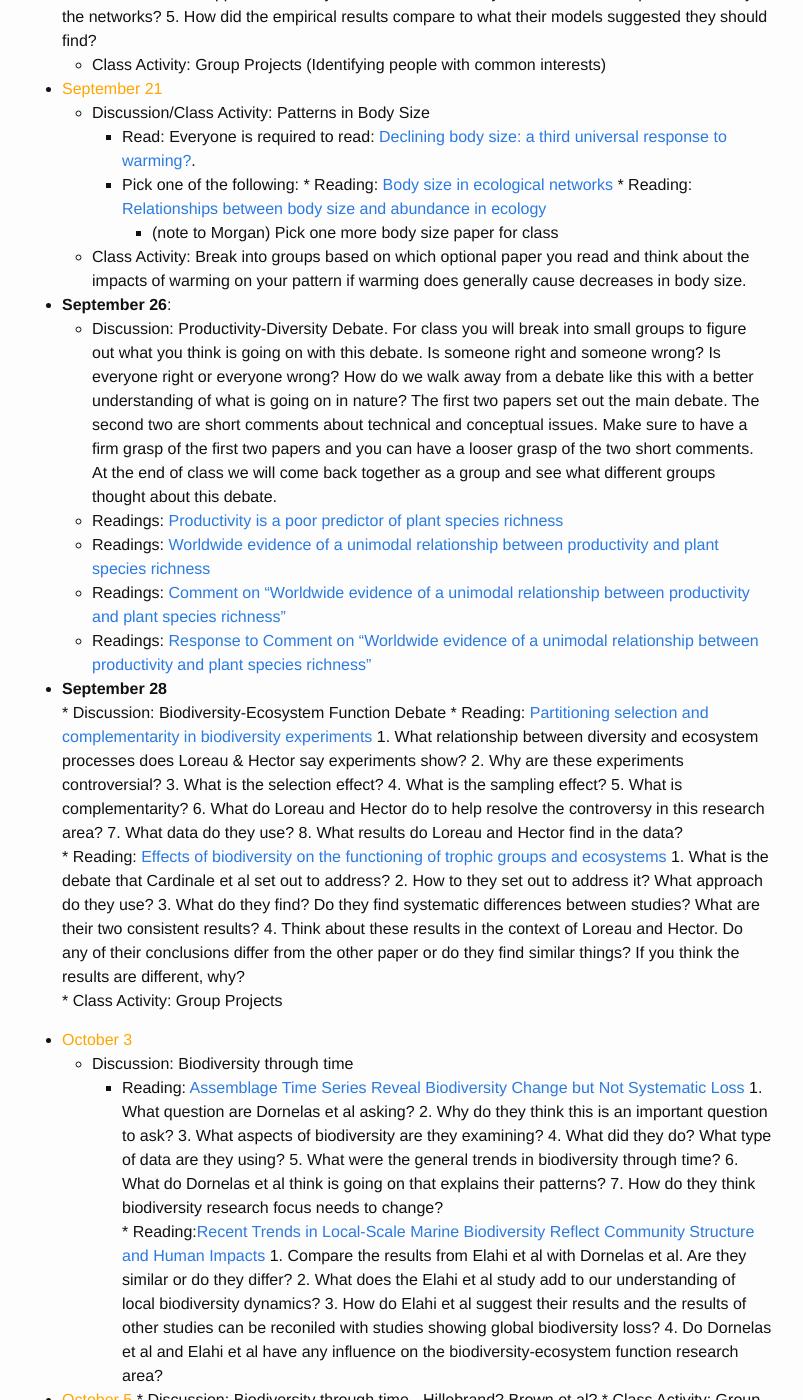
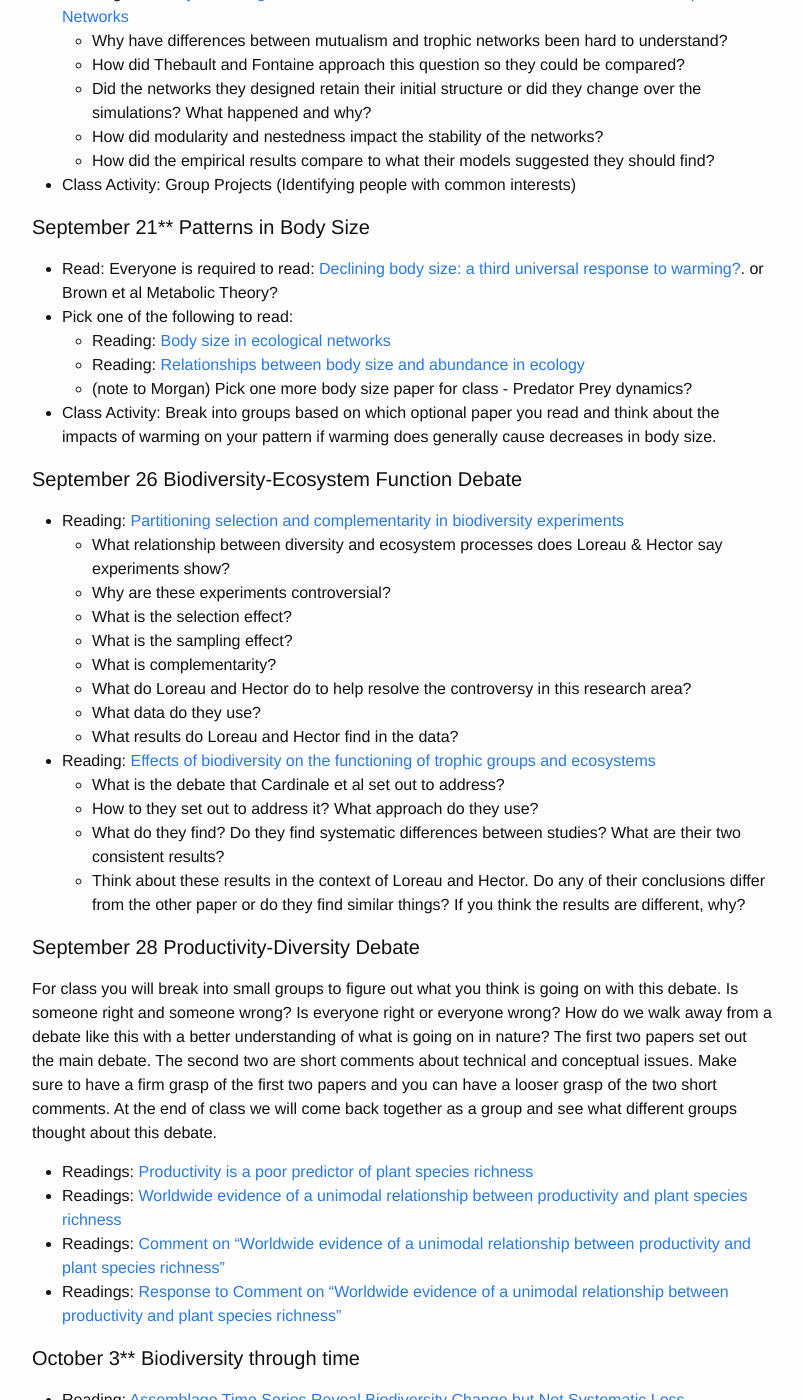
Before and after one commit to skmorgane/biodiversity-course, a Jekyll site: the page built from schedule.md, in a window 1280 px wide and 1400 px high, scrolled down 3221 px. Shown: the whole window, without its empty margins (238-1041 px from the left). Built offline with Jekyll 4.4.1, drawn with Linux system fonts in a browser that asks for light colours; some of the changed text lies outside the part shown.

Commit message:
Update Biodiversity through time topics

```diff
--- a/schedule.md
+++ b/schedule.md
@@ -5,7 +5,7 @@
 (Updates for Fall 2017 in Progress)
 Thursdays are often a split between class activity and discussion, thus there are often two topics on those days. Tuesdays are always just discussion.
 
-IMPORTANT: if Date is in <span style="color:orange"> ORANGE </span> then readings are not yet finalized
+IMPORTANT: if Date is followed by 2 asterisks then readings are not yet finalized for that class period. If questions for readings are not yet posted, they will be at least 1 week before reading is discussed.
 
 ### Weeks 1 & 2: Thinking about what biodiversity means/is
 
@@ -89,75 +89,66 @@
 
 #### September 19  Species Networks
 * Readings: [Tolerance of pollination networks to species extinctions](https://doi.org/10.1098/rspb.2004.2909)
-            1. What are Memmott et al trying to understand about pollinator networks?
-            2. What did they do to address their question? (what type of data did they compile, what did they do with that data)
-            3. What did they find?
-            4. Why do their pollinator networks seem to be robust to extinctions?
-            5. How do these results differ from the previous food webs results that had been published?
-            6. What do they think is causing the difference in response to extinctions between mutualism networks and trophic networks?
-         * Readings: [Stability of Ecological Communities and the Architecture of Mutualistic and Trophic Networks](https://doi.org/10.1126/science.1188321)
-            * Questions for Discussion
-            1. Why have differences between mutualism and trophic networks been hard to understand?
-            2. How did Thebault and Fontaine approach this question so they could be compared?
-            3. Did the networks they designed retain their initial structure or did they change over the simulations? What happened and why?
-            4. How did modularity and nestedness impact the stability of the networks?
-            5. How did the empirical results compare to what their models suggested they should find?
-    * Class Activity: Group Projects (Identifying people with common interests)
+    * What are Memmott et al trying to understand about pollinator networks?
+    * What did they do to address their question? (what type of data did they compile, what did they do with that data)
+    * What did they find?
+    * Why do their pollinator networks seem to be robust to extinctions?
+    * How do these results differ from the previous food webs results that had been published?
+    * What do they think is causing the difference in response to extinctions between mutualism networks and trophic networks?
+* Readings: [Stability of Ecological Communities and the Architecture of Mutualistic and Trophic Networks](https://doi.org/10.1126/science.1188321)
+    * Why have differences between mutualism and trophic networks been hard to understand?
+    * How did Thebault and Fontaine approach this question so they could be compared?
+    * Did the networks they designed retain their initial structure or did they change over the simulations? What happened and why?
+    * How did modularity and nestedness impact the stability of the networks?
+    * How did the empirical results compare to what their models suggested they should find?
+* Class Activity: Group Projects (Identifying people with common interests)
 
-* <span style="color:orange"> September 21 </span>
-	* Discussion/Class Activity: Patterns in Body Size
-		* Read: Everyone is required to read: [Declining body size: a third universal response to warming?](https://doi.org/10.1016/j.tree.2011.03.005).
-		* Pick one of the following:
-    			* Reading: [Body size in ecological networks](https://doi.org/10.1016/j.tree.2005.04.005)
-    			* Reading: [Relationships between body size and abundance in ecology](https://doi.org/10.1016/j.tree.2007.03.007)
-			* (note to Morgan) Pick one more body size paper for class
-	* Class Activity: Break into groups based on which optional paper you read and think about the impacts of warming on your pattern if warming does generally cause decreases in body size.
+#### September 21** Patterns in Body Size
+* Read: Everyone is required to read: [Declining body size: a third universal response to warming?](https://doi.org/10.1016/j.tree.2011.03.005). or Brown et al Metabolic Theory?
+* Pick one of the following to read:
+    * Reading: [Body size in ecological networks](https://doi.org/10.1016/j.tree.2005.04.005)
+    * Reading: [Relationships between body size and abundance in ecology](https://doi.org/10.1016/j.tree.2007.03.007)
+    * (note to Morgan) Pick one more body size paper for class - Predator Prey dynamics?
+* Class Activity: Break into groups based on which optional paper you read and think about the impacts of warming on your pattern if warming does generally cause decreases in body size.
 
+#### September 26 Biodiversity-Ecosystem Function Debate
+* Reading: [Partitioning selection and complementarity in biodiversity experiments](https://doi.org/10.1038/35083573)
+    * What relationship between diversity and ecosystem processes does Loreau & Hector say experiments show?
+    * Why are these experiments controversial?
+    * What is the selection effect?
+    * What is the sampling effect?
+    * What is complementarity?
+    * What do Loreau and Hector do to help resolve the controversy in this research area?
+    * What data do they use?
+    * What results do Loreau and Hector find in the data?
+* Reading: [Effects of biodiversity on the functioning of trophic groups and ecosystems](https://doi.org/10.1038/nature05202)
+    * What is the debate that Cardinale et al set out to address?
+    * How to they set out to address it? What approach do they use?
+    * What do they find? Do they find systematic differences between studies? What are their two consistent results?
+    * Think about these results in the context of Loreau and Hector. Do any of their conclusions differ from the other paper or  do they find similar things? If you think the results are different, why?
 
-* **September 26**:
-	* Discussion: Productivity-Diversity Debate. For class you will break into small groups to figure out what you think is going on with this debate. Is someone right and someone wrong? Is everyone right or everyone wrong? How do we walk away from a debate like this with a better understanding of what is going on in nature? The first two papers set out the main debate. The second two are short comments about technical and conceptual issues. Make sure to have a firm grasp of the first two papers and you can have a looser grasp of the two short comments. At the end of class we will come back together as a group and see what different groups thought about this debate.
-    * Readings: [Productivity is a poor predictor of plant species richness](https://doi.org/10.1126/science.1204498)
-    * Readings: [Worldwide evidence of a unimodal relationship between productivity and plant species richness](https://doi.org/10.1126/science.aab3916 )
-    * Readings: [Comment on "Worldwide evidence of a unimodal relationship between productivity and plant species richness"](https://doi.org/10.1126/science.aad6236)
-    * Readings: [Response to Comment on "Worldwide evidence of a unimodal relationship between productivity and plant species richness"](https://doi.org/10.1126/science.aad8019)
+#### September 28 Productivity-Diversity Debate
+For class you will break into small groups to figure out what you think is going on with this debate. Is someone right and someone wrong? Is everyone right or everyone wrong? How do we walk away from a debate like this with a better understanding of what is going on in nature? The first two papers set out the main debate. The second two are short comments about technical and conceptual issues. Make sure to have a firm grasp of the first two papers and you can have a looser grasp of the two short comments. At the end of class we will come back together as a group and see what different groups thought about this debate.
+* Readings: [Productivity is a poor predictor of plant species richness](https://doi.org/10.1126/science.1204498)
+* Readings: [Worldwide evidence of a unimodal relationship between productivity and plant species richness](https://doi.org/10.1126/science.aab3916 )
+* Readings: [Comment on "Worldwide evidence of a unimodal relationship between productivity and plant species richness"](https://doi.org/10.1126/science.aad6236)
+* Readings: [Response to Comment on "Worldwide evidence of a unimodal relationship between productivity and plant species richness"](https://doi.org/10.1126/science.aad8019)
 
-* **September 28**
-      * Discussion: Biodiversity-Ecosystem Function Debate
-      		* Reading: [Partitioning selection and complementarity in biodiversity experiments](https://doi.org/10.1038/35083573)
-			1. What relationship between diversity and ecosystem processes does Loreau & Hector say experiments show?
-			2. Why are these experiments controversial?
-			3. What is the selection effect?
-			4. What is the sampling effect?
-			5. What is complementarity?
-			6. What do Loreau and Hector do to help resolve the controversy in this research area?
-			7. What data do they use?
-			8. What results do Loreau and Hector find in the data?
-         	* Reading: [Effects of biodiversity on the functioning of trophic groups and ecosystems](https://doi.org/10.1038/nature05202)
-			1. What is the debate that Cardinale et al set out to address?
-			2. How to they set out to address it? What approach do they use?
-			3. What do they find? Do they find systematic differences between studies? What are their two consistent results?
-			4. Think about these results in the context of Loreau and Hector. Do any of their conclusions differ from the other paper or  do they find similar things? If you think the results are different, why?
-       * Class Activity: Group Projects
+#### October 3** Biodiversity through time
+* Reading: [Assemblage Time Series Reveal Biodiversity Change but Not Systematic Loss](https://doi.org/10.1126/science.1248484)
+    * What question are Dornelas et al asking?
+    * Why do they think this is an important question to ask?
+    * What aspects of biodiversity are they examining?
+    * What did they do? What type of data are they using?
+    * What were the general trends in biodiversity through time?
+    * What do Dornelas et al think is going on that explains their patterns?
+    * How do they think biodiversity research focus needs to change?
+* Reading: Brown et al
 
-* <span style="color:orange"> October 3</span>
-	* Discussion: Biodiversity through time
-		* Reading: [Assemblage Time Series Reveal Biodiversity Change but Not Systematic Loss](https://doi.org/10.1126/science.1248484)
-            		1. What question are Dornelas et al asking?
-            		2. Why do they think this is an important question to ask?
-            		3. What aspects of biodiversity are they examining?
-            		4. What did they do? What type of data are they using?
-            		5. What were the general trends in biodiversity through time?
-            		6. What do Dornelas et al think is going on that explains their patterns?
-            		7. How do they think biodiversity research focus needs to change?
-      		* Reading:[Recent Trends in Local-Scale Marine Biodiversity Reflect Community Structure and Human Impacts](https://doi.org/10.1016/j.cub.2015.05.030)
-            		1. Compare the results from Elahi et al with Dornelas et al. Are they similar or do they differ?
-            		2. What does the Elahi et al study add to our understanding of local biodiversity dynamics?
-            		3. How do Elahi et al suggest their results and the results of other studies can be reconiled with studies showing global biodiversity loss?
-            		4. Do Dornelas et al and Elahi et al have any influence on the biodiversity-ecosystem function research area?
-
-* <span style="color:orange"> October 5 </span>
- 	 * Discussion: Biodiversity through time - Hillebrand? Brown et al?
-  	 * Class Activity: Group Projects
+#### October 5** Biodiversity through time
+* Reading: Cardinale group?
+* Reading: Hillebrand?
+* Class Activity: Group Projects
 
 ### Weeks 7-9: Regional-Scale Diversity Patterns & Processes
 
```
